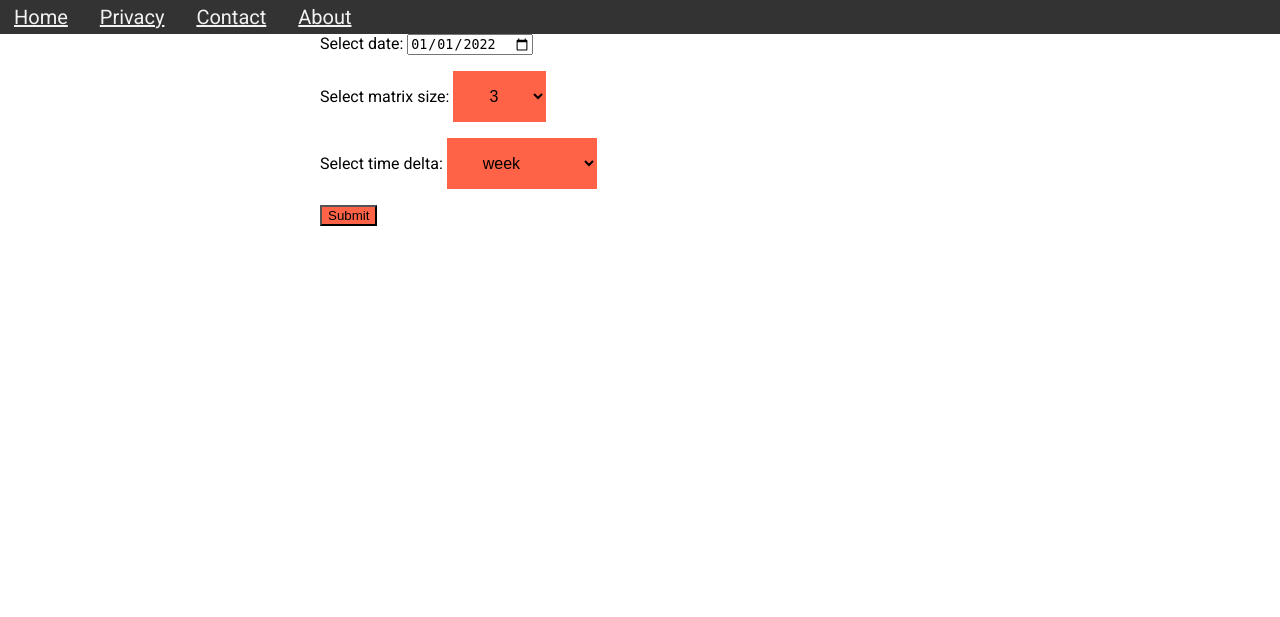
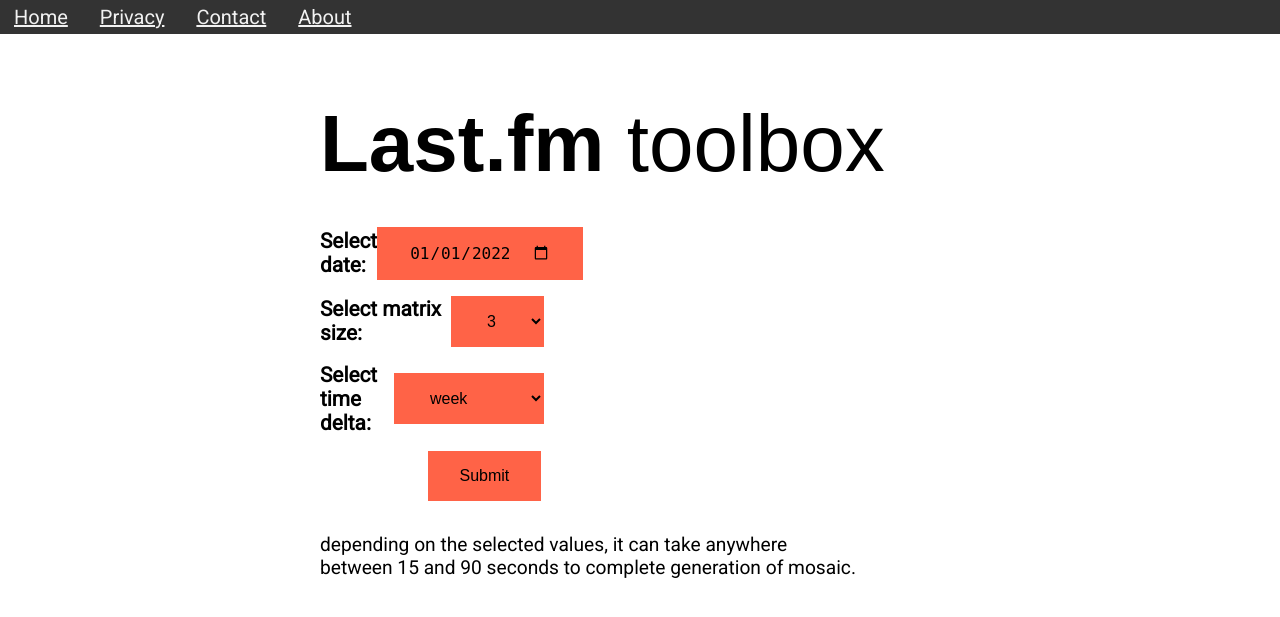
Before and after one commit to Heroesluk/azure2, a Flask app: page /mosaic in a window 1280 px wide. Shown: the top 617 px of the page. Run offline with Flask 2, Linux system fonts and the light colour scheme; parts of the project's set-up code (start-up, migrations or seed data) failed here and were passed over.

Commit message:
visual fixes

```diff
--- a/app.py
+++ b/app.py
@@ -3,9 +3,11 @@
 from datetime import datetime
 
 import flask
+from PIL.Image import Image
 from flask import Flask, render_template, request, redirect, url_for
 
 from gif_creator import gif_creator
+
 app = Flask(__name__)
 from bubble import main
 
@@ -17,7 +19,6 @@
 
 @app.route("/", methods=["GET", "POST"])
 def home():
-
     return render_template("main.html")
 
 
@@ -37,14 +38,12 @@
 
 @app.route("/display_bubble", methods=["GET", "POST"])
 def display_bubble():
-
-    if request.method=="POST":
+    if request.method == "POST":
         if 'color' in request.form.keys():
             print(request.form['color'])
 
     filename = request.args.get("file_name")
     return render_template("display_results.html", file_name=filename)
-
 
 
 ############################################
@@ -53,23 +52,25 @@
 
 @app.route("/mosaic", methods=["GET", "POST"])
 def mosaic():
-    if request.method=="POST":
-        print("tak")
+    if request.method == "POST":
         date_str = request.form["start_date"]
         matrix_size = request.form["matrix_size"]
         time_delta = request.form["time_delta"]
 
-        start_date = datetime.strptime(date_str,"%Y-%m-%d")
-        gif_creator(start_date, time_delta, int(matrix_size))
+        start_date = datetime.strptime(date_str, "%Y-%m-%d")
 
-        return redirect(url_for("display_mosaic"))
+        file_name = uuid.uuid1()
+        gif_creator(start_date, time_delta, int(matrix_size), str(file_name))
 
-
+        return redirect(url_for("display_mosaic", file_name=file_name))
 
     else:
 
         return render_template("mosaic.html")
 
+
 @app.route("/display_mosaic", methods=["GET"])
 def display_mosaic():
-    return render_template("display_mosaic.html")
+    file_name = request.args.get("file_name")
+
+    return render_template("display_mosaic.html", file_name=file_name)
--- a/gif_creator.py
+++ b/gif_creator.py
@@ -100,13 +100,7 @@
     return new_image
 
 
-# create gif with albumgrid images sorted by date
-def create_gif(images_dict):
-    imgs: List[Image.Image] = list(images_dict.values())
 
-    imgs[0].save("GIF/tak.gif", save_all=True, append_images=imgs[1:], optimize=False, loop=0, duration=400)
-
-    return imgs[0]
 
 
 def get_record_name(album: Album) -> str:
@@ -204,7 +198,16 @@
     return futures_dict
 
 
-def gif_creator(start_date: datetime, delta: str, matrix_size: int, end_date: datetime = None):
+# create gif with albumgrid images sorted by date
+def create_gif(images_dict, file_name):
+    imgs: List[Image.Image] = list(images_dict.values())
+
+    imgs[0].save("static/{}.gif".format(file_name), save_all=True, append_images=imgs[1:], optimize=False, loop=0, duration=400)
+
+    return imgs[0]
+
+
+def gif_creator(start_date: datetime, delta: str, matrix_size: int, file_name: str, end_date: datetime = None):
     deltas = {"week": relativedelta(weeks=+1), "month": relativedelta(months=+1), "3month": relativedelta(months=+3),
               "6month": relativedelta(months=+6), "year": relativedelta(months=+12)}
     time_delta = deltas[delta]
@@ -233,12 +236,9 @@
             except KeyError:
                 print("No image for album {}".format(album.album_name))
 
-        temp = create_maxtrix(4, "GIF", [album for album in albums if album.image],
+        temp = create_maxtrix(matrix_size, "GIF", [album for album in albums if album.image],
                               date_key=date)
 
         matrixes[date]: Dict[datetime, Image.Image] = temp
 
-    create_gif(matrixes)
-
-
-gif_creator(datetime(2021, 6, 1), "month", 4), datetime(2022, 12, 1)
+    return create_gif(matrixes, file_name)
--- a/static/css/main.css
+++ b/static/css/main.css
@@ -47,6 +47,8 @@
     flex-direction: column;
     width: 100%;
     margin-right: 500px;
+    margin-top: 5%;
+    gap: 2rem;
 
 
 }
@@ -83,9 +85,6 @@
 
 }
 
-.topinfo {
-    margin-bottom: 2rem;
-}
 
 .topinfo > * {
     margin-bottom: 0.3rem;
@@ -122,16 +121,9 @@
     color: #AAA;
 }
 
-.form_flex {
-    align-items: flex-start;
-    margin-top: 5rem;
-    display: flex;
-    flex-direction: column;
-    gap: 1rem;
-}
 
-.form_flex input,select {
-    border: 0;
+
+#start_date {
     background-color: tomato;
     box-shadow: none;
     outline: 0;
@@ -156,26 +148,54 @@
 }
 
 input[type=number] {
-    -moz-appearance:textfield;
+    -moz-appearance: textfield;
 }
 
-input[type=submit]{
+input[type=submit] {
     background-color: tomato;
 }
 
 
-#input_name{
-    width: 35%;
-}
-#input_records{
+#input_name {
     width: 35%;
 }
 
-.vertical_form{
+#input_records {
+    width: 35%;
+}
+
+.vertical_form {
+    display: flex;
+    flex-direction: row;
+    justify-content: space-between;
+    align-items: center;
 
 }
-.vertical_container{
+
+.vertical_container {
     display: flex;
     flex-direction: column;
     gap: 1rem;
+    width: 35%;
 }
+
+.vertical_container label {
+    font-weight: bolder;
+    font-size: 1.3rem;
+}
+
+.vertical_container select, input {
+    border: 0;
+    background-color: tomato;
+    box-shadow: none;
+    outline: 0;
+    font-size: 1rem;
+    padding: 1rem 2rem 1rem 2rem;
+}
+#submitbt{
+    margin-left: 48%;
+}
+
+#info{
+    font-size: 1.2rem;
+}
--- a/templates/display_mosaic.html
+++ b/templates/display_mosaic.html
@@ -3,6 +3,6 @@
 {% extends "base.html" %}
 {% block content %}
     <div ></div>
-    <img src="{{ url_for('static', filename='movie.gif') }}"/>
+    <img src="/static/{{ file_name }}.gif">
 
 {% endblock content %}
--- a/templates/mosaic.html
+++ b/templates/mosaic.html
@@ -2,6 +2,9 @@
 
 {% extends "base.html" %}
 {% block content %}
+    <div class="topinfo">
+        <h1><b>Last.fm</b> toolbox</h1>
+    </div>
     <form action="#" method="post">
 
         <div class="vertical_container">
@@ -34,13 +37,16 @@
             </div>
 
             <div class="vertical_form">
-                <input class="submit_btn" type="submit">
+                <input id="submitbt" class="submit_btn" type="submit">
 
             </div>
 
         </div>
-
-
     </form>
 
+    <div id="info">
+        depending on the selected values, it can take anywhere <br>
+        between 15 and 90 seconds to complete generation of mosaic.
+    </div>
+
 {% endblock content %}
```
